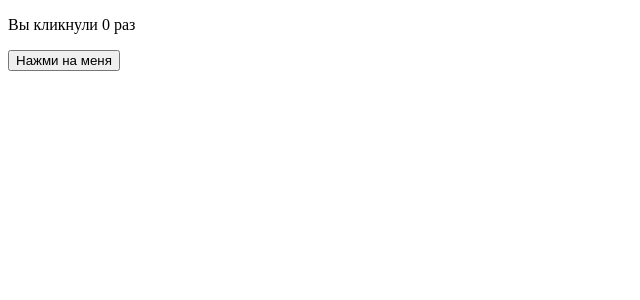
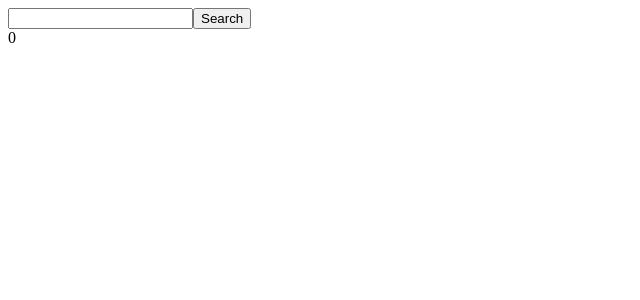
Before and after one commit to DmitryAvanesov/avanesov-dmitry-otus, a React app in the folder react/: page / in a window 1280 px wide. Shown: the top 300 px of the page, without its empty margins (0-640 px from the left). Built offline with nearby package versions, Linux system fonts and the light colour scheme; the HTML template or start-up script is replaced by a standard one.

Commit message:
Need to fix re-rendering

```diff
--- /dev/null
+++ b/react/src/components/favorite-city.tsx
@@ -0,0 +1,11 @@
+import React, { } from 'react';
+
+interface IProps {
+  name: string
+}
+
+export function FavoriteCity(props: IProps): JSX.Element {
+  return (
+    <div className="favorite-city">{props.name}</div>
+  );
+}
--- /dev/null
+++ b/react/src/components/favorite-container.tsx
@@ -0,0 +1,15 @@
+import React, { useEffect } from 'react';
+import { FavoriteCity } from './favorite-city';
+
+interface IProps {
+  cities: Array<string>
+}
+
+export function FavoriteContainer(props: IProps): JSX.Element {
+  return (
+    <div className="favorite-container">
+      {/* {props.cities.map((city: string) => <FavoriteCity name={city} />)} */}
+      {props.cities.length}
+    </div>
+  );
+}
--- /dev/null
+++ b/react/src/components/main-container.tsx
@@ -0,0 +1,58 @@
+import React, { useState, Dispatch, SetStateAction } from 'react';
+import { SearchContainer } from './search-container';
+import { FavoriteContainer } from './favorite-container';
+
+interface ICityDict {
+  [key: string]: ICityData;
+}
+
+export interface ICityData {
+  temperature: string,
+  wind: string,
+  pressure: string,
+  humidity: string
+}
+
+export function MainContainer(): JSX.Element {
+  const [favorites, setFavorites]: [Array<string>, Dispatch<SetStateAction<Array<string>>>] = useState(new Array<string>());
+
+  const data: ICityDict = {
+    'moscow': {
+      temperature: '+7.3',
+      wind: '1 m/s western',
+      pressure: '735 mmHg',
+      humidity: '45%'
+    },
+    'saint petersburg': {
+      temperature: '+1.1',
+      wind: '2 m/s southern',
+      pressure: '746 mmHg',
+      humidity: '76%'
+    },
+    'kazan': {
+      temperature: '+6.3',
+      wind: '0 m/s calm',
+      pressure: '752 mmHg',
+      humidity: '64%'
+    },
+    'tomsk': {
+      temperature: '+7.7',
+      wind: '1 m/s southern',
+      pressure: '750 mmHg',
+      humidity: '42%'
+    }
+  };
+
+  const handleAddToFavorite = (city: string) => {
+    const newFavorites = favorites;
+    newFavorites.push(city);
+    setFavorites(newFavorites);
+  };
+
+  return (
+    <div>
+      <SearchContainer cities={Object.keys(data)} callbackAddToFavorite={handleAddToFavorite} />
+      <FavoriteContainer cities={favorites} />
+    </div>
+  );
+}
--- /dev/null
+++ b/react/src/components/seacrh-input.tsx
@@ -0,0 +1,11 @@
+import React, { ChangeEvent } from 'react';
+
+interface IProps {
+  callbackSearchInputChange: (event: ChangeEvent<HTMLInputElement>) => void
+}
+
+export function SearchInput(props: IProps): JSX.Element {
+  return (
+    <input className="search-input" onChange={e => { props.callbackSearchInputChange(e) }}></input>
+  );
+}
--- /dev/null
+++ b/react/src/components/search-button.tsx
@@ -0,0 +1,11 @@
+import React, { MouseEvent } from 'react';
+
+interface IProps {
+  callbackSearchButtonClick: (event: MouseEvent<HTMLButtonElement, globalThis.MouseEvent>) => void
+}
+
+export function SearchButton(props: IProps): JSX.Element {
+  return (
+    <button className="search-button" onClick={e => { props.callbackSearchButtonClick(e) }}>Search</button>
+  );
+}
--- /dev/null
+++ b/react/src/components/search-container.tsx
@@ -0,0 +1,39 @@
+import React, { ChangeEvent, MouseEvent } from 'react';
+import { SearchInput } from './seacrh-input';
+import { SearchButton } from './search-button';
+
+interface IProps {
+  cities: Array<string>,
+  callbackAddToFavorite: (city: string) => void
+}
+
+export function SearchContainer(props: IProps): JSX.Element {
+  const selected = new Array<string>();
+  let query: string = '';
+
+  const handleSearchInputChange = (event: ChangeEvent<HTMLInputElement>): void => {
+    query = event.target.value;
+  };
+
+  const handleSearchButtonClick = (event: MouseEvent<HTMLButtonElement, globalThis.MouseEvent>): void => {
+    if (props.cities.includes(query)) {
+      if (selected.includes(query)) {
+        alert('This city is already in favorites list');
+      }
+      else {
+        selected.push(query);
+        props.callbackAddToFavorite(query);
+      }
+    }
+    else {
+      alert('Error: city not found');
+    }
+  };
+
+  return (
+    <div>
+      <SearchInput callbackSearchInputChange={handleSearchInputChange} />
+      <SearchButton callbackSearchButtonClick={handleSearchButtonClick} />
+    </div>
+  );
+}
--- a/react/src/components/search.tsx
+++ /dev/null
@@ -1,15 +0,0 @@
-import React, { useState, Dispatch, SetStateAction } from 'react';
-
-export function Search(): JSX.Element {
-  // Объявление переменной состояния, которую мы назовём "count"
-  const [count, setCount]: [number, Dispatch<SetStateAction<number>>] = useState(0);
-
-  return (
-    <div>
-      <p>Вы кликнули {count} раз</p>
-      <button onClick={() => setCount(count + 1)}>
-        Нажми на меня
-      </button>
-    </div>
-  );
-}
--- a/react/src/index.tsx
+++ b/react/src/index.tsx
@@ -1,8 +1,8 @@
 import React from 'react';
 import ReactDOM from "react-dom";
-import { Search } from "./components/search";
+import { MainContainer } from "./components/main-container";
 
 ReactDOM.render(
-  <Search />,
+  <MainContainer />,
   document.querySelector("#root")
 );
```
Also changed, not shown: react/src/components/info-city.tsx (added, +18 -0 lines), react/src/components/info-container.tsx (added).
